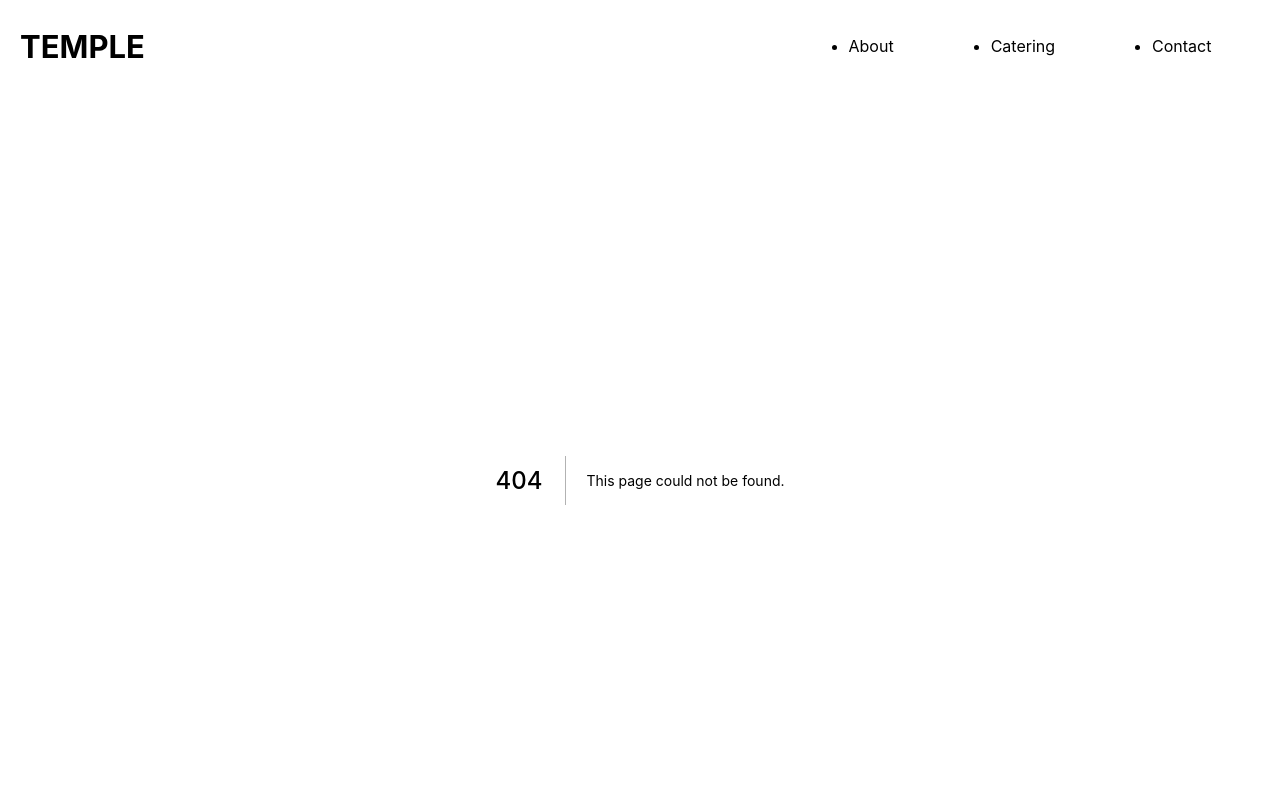
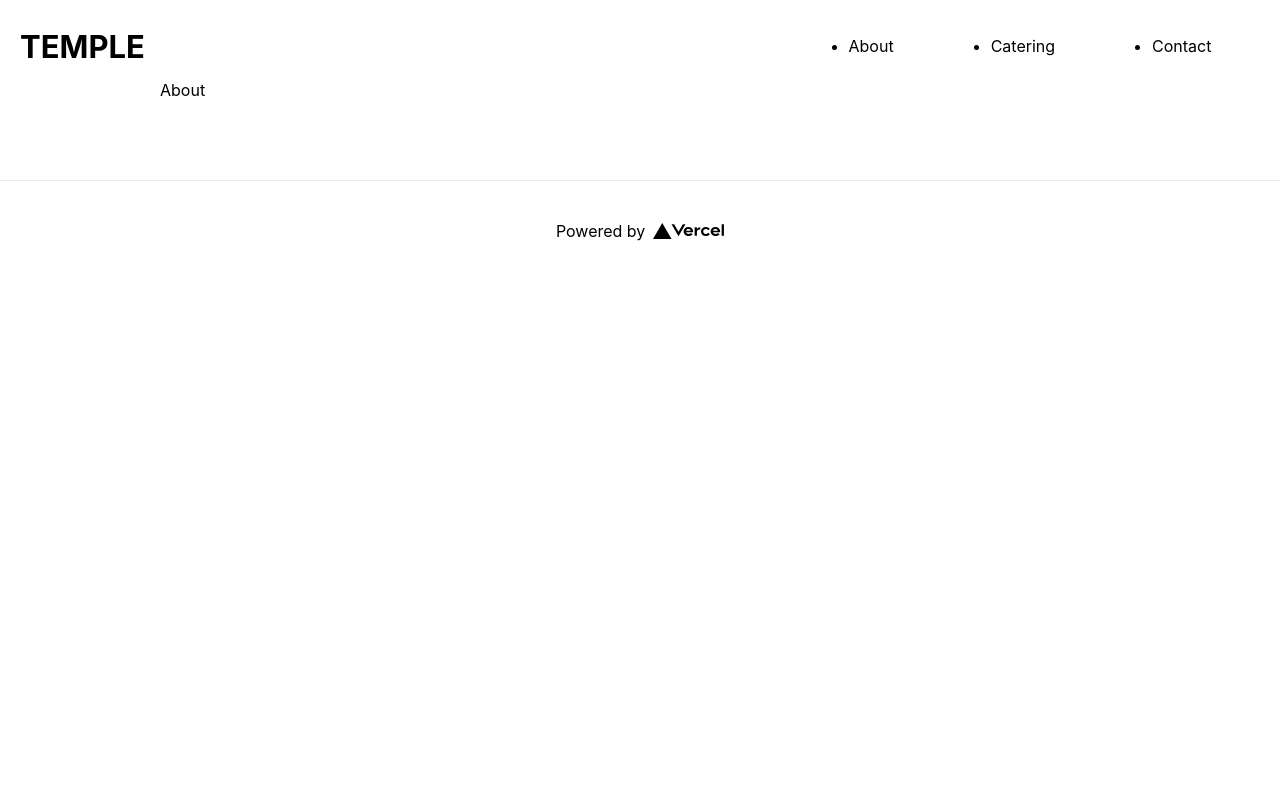
Before and after one commit to MPiotrowska/temple-cafe, a Next.js app: page /about in a window 1280 px wide. Before the commit this address had no page. Shown: the top 800 px of the page. Built offline with nearby package versions, Linux system fonts and the light colour scheme.

Commit message:
add about page

```diff
--- /dev/null
+++ b/pages/about.js
@@ -0,0 +1,8 @@
+import React from 'react';
+import { Container } from '../components/Container';
+
+const About = () => {
+  return <Container>About</Container>;
+};
+
+export default About;
```
